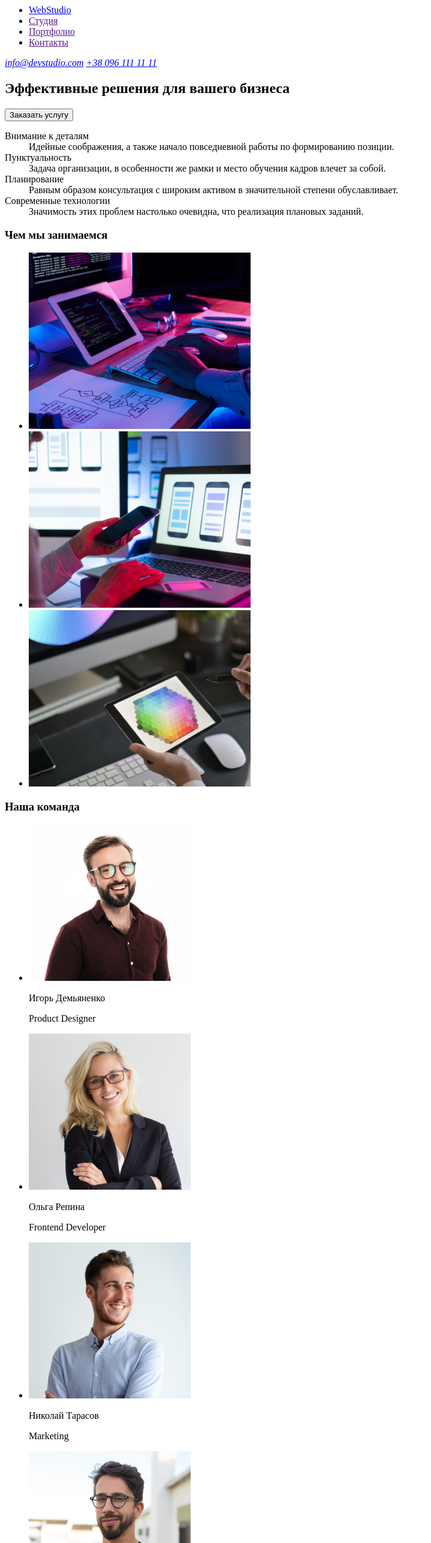
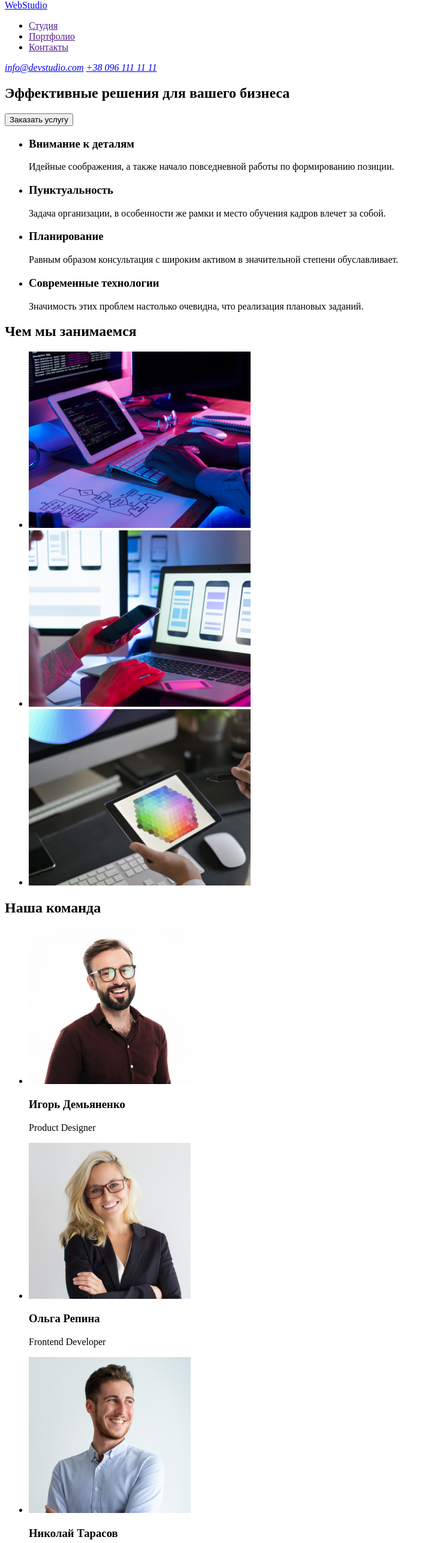
Before and after one commit to AndriiZiborov/goit-markup-hw-01, a plain HTML site: page index.html in a window 1280 px wide. Shown: the part 8-2580 px from the top of the page at 60% size, without its empty margins (0-719 px from the left). Drawn offline with Linux system fonts and the light colour scheme.

Commit message:
фикс ошибок указанных ментором

```diff
--- a/index.html
+++ b/index.html
@@ -13,10 +13,8 @@
 <header>
 
   <nav>
+    <a href="./index.html"><span>Web</span>Studio</a>
       <ul>
-        <li>
-            <a href="./index.html"><span>Web</span>Studio</a>
-        </li>
         <li>
             <a href="" >
                 Студия
@@ -36,76 +34,84 @@
   </nav>
 
   <address>
-      <div>
          <a href="mailto:info@devstudio.com">info@devstudio.com</a>
          <a href="tel:+380961111111">+38 096 111 11 11</a>
-      </div>
   </address>
 </header>
 
 <main>
     <!--заказ услуги-->
     <section>
-        <h2>Эффективные решения для вашего бизнеса</h2>
+        <h1>Эффективные решения для вашего бизнеса</h1>
         <button>Заказать услугу</button>
     </section>
 
     <!--мягкие навыки-->
     <section>
-         <h3 hidden> мы гарантируем </h3>
-     <dl>
-        <dt>Внимание к деталям</dt>
-        <dd>Идейные соображения, а также начало повседневной работы по формированию позиции.</dd>
+         <h2 hidden> мы гарантируем </h2>
+     <ul>
+         <li>
+            <h3>Внимание к деталям</h3>
+            <p>Идейные соображения, а также начало повседневной работы по формированию позиции.</p>
+         </li>
 
-        <dt>Пунктуальность</dt>
-        <dd>Задача организации, в особенности же рамки и место обучения кадров влечет за собой.</dd>
 
-        <dt>Планирование</dt>
-        <dd>Равным образом консультация с широким активом в значительной степени обуславливает.</dd>
+        <li>
+            <h3>Пунктуальность</h3>
+            <p>Задача организации, в особенности же рамки и место обучения кадров влечет за собой.</p>
+        </li>
 
-        <dt>Современные технологии</dt>
-        <dd>Значимость этих проблем настолько очевидна, что реализация плановых заданий.</dd>
-    </dl>
+
+        <li>
+            <h3>Планирование</h3>
+            <p>Равным образом консультация с широким активом в значительной степени обуславливает.</p>
+        </li>
+
+        <li>
+            <h3>Современные технологии</h3>
+            <p>Значимость этих проблем настолько очевидна, что реализация плановых заданий.</p>
+        </li>
+    </ul>
    </section>
 
    <!--деятельность-->
    <section>
-    <h3>Чем мы занимаемся</h3>
+    <h2>Чем мы занимаемся</h2>
      <ul>
          <li>
-            <img src="./img/img.jpg" alt="програмирование">
+            <img src="./img/img.jpg" alt="програмирование" width="370">
          </li>
         <li>
-            <img src="./img/img2.jpg" alt="разработка мобильных приложений">
+            <img src="./img/img2.jpg" alt="разработка мобильных приложений" width="370">
         </li>
         <li>
-            <img src="./img/img3.jpg" alt="веб дизайн">
+            <img src="./img/img3.jpg" alt="веб дизайн" width="370">
         </li>
      </ul>
    </section>
 
    <!--Список участников команды-->
    <section>
-    <h3> Наша команда </h3>
+    <h2> Наша команда </h2>
        <ul>
         <li>
           <img src="./img/igor.jpg" alt="Product Designer" width="270">
-          <p>Игорь Демьяненко</p>
+          <h3>Игорь Демьяненко</h3>
           <p>Product Designer</p>
         </li>
         <li>
             <img src="./img/olga.jpg" alt="Frontend Developer" width="270">
-            <p>Ольга Репина</p>
+            <h3>Ольга Репина</h3>
             <p>Frontend Developer</p>
         </li>
         <li>
             <img src="./img/Nikolay.jpg" alt="Marketing" width="270">
-            <p>Николай Тарасов</p>
+            <h3>Николай Тарасов</h3>
             <p>Marketing</p>
         </li>
         <li>
             <img src="./img/mihail.jpg" alt="Marketing" width="270">
-            <p>Михаил Ермаков</p>
+            <h3>Михаил Ермаков</h3>
             <p>UI Designer</p>
         </li>
        </ul>
@@ -129,5 +135,6 @@
 
 
 
+
 </body>
 </html>
```
